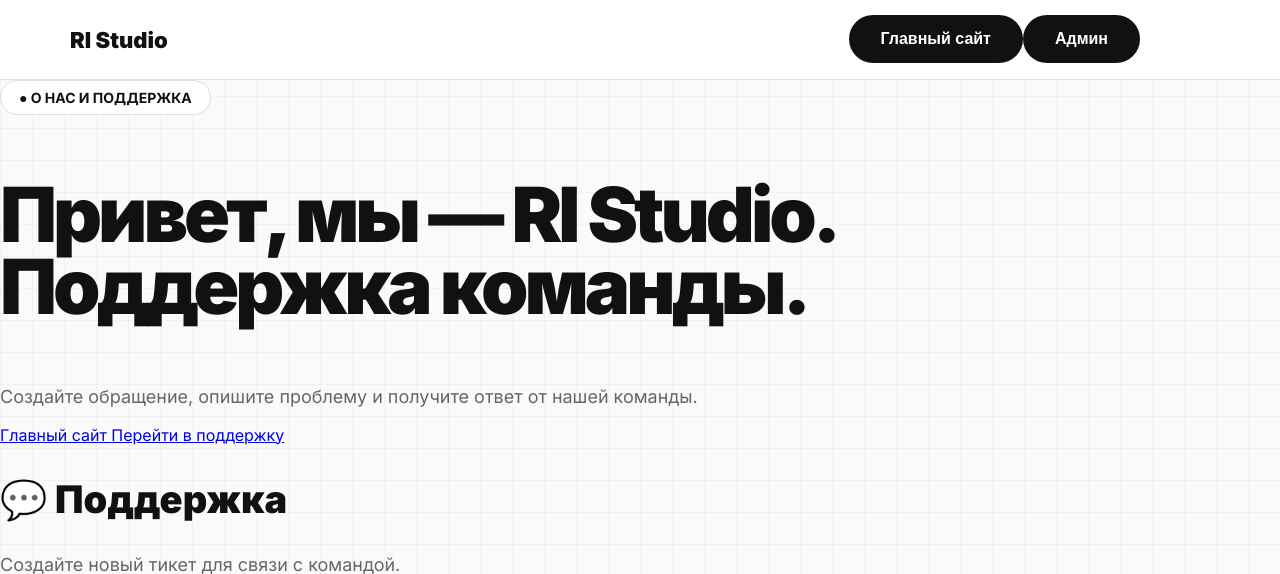
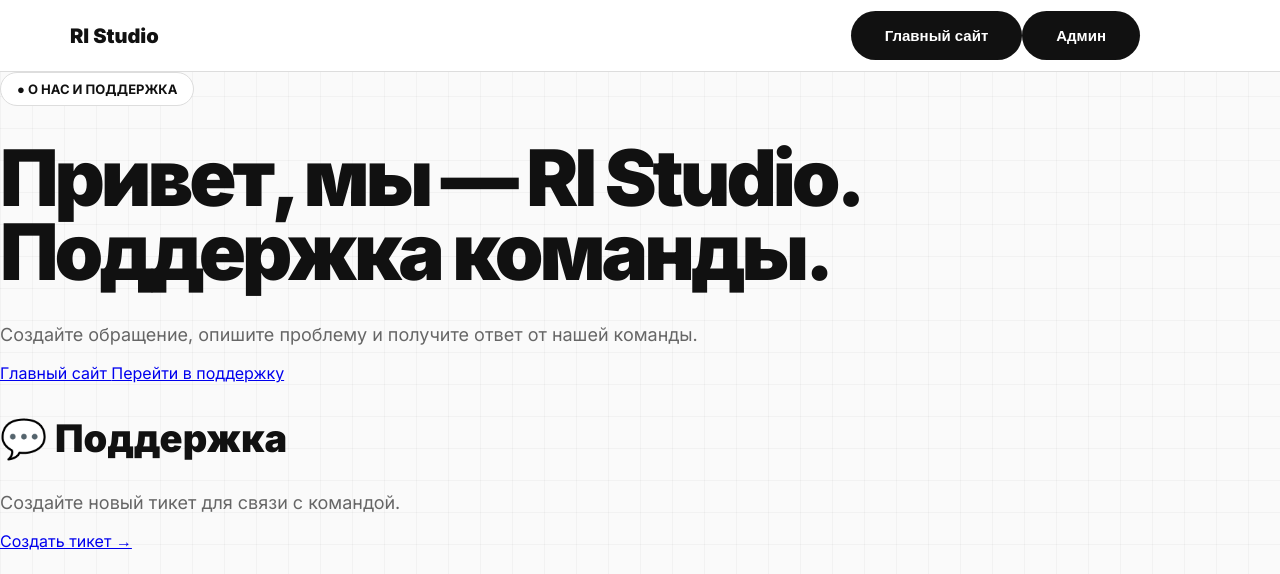
Before and after one commit to geminiappa/ri-studio-support, a Flask app: page / in a window 1280 px wide. Shown: the top 574 px of the page. Run offline with Flask 3, Linux system fonts and the light colour scheme; some libraries are stand-ins or nearby versions.

Commit message:
Update style.css

```diff
--- a/static/style.css
+++ b/static/style.css
@@ -21,84 +15,72 @@
     linear-gradient(90deg,#00000008 1px,transparent 1px);
 
     background-size:32px 32px;
-
 }
-
 
 
 /* HEADER */
 
 header,
 .nav{
-
-    height:80px;
-
-    background:white;
+    height:72px;
+    background:#fff;
+    border-bottom:1px solid #ddd;
 
     display:flex;
-
+    align-items:center;
     justify-content:space-between;
 
-    align-items:center;
+    padding:0 70px;
+}
 
-    padding:0 70px;
 
-    border-bottom:1px solid #ddd;
+.logo{
+    font-size:20px;
+    font-weight:900;
+}
+
+
+
+/* CONTAINER */
+
+.container{
+
+    max-width:1200px;
+    margin:auto;
+    padding:70px 40px;
 
 }
 
 
 
-.logo{
+/* BADGE */
 
-    font-size:22px;
+.badge{
 
-    font-weight:900;
+    display:inline-flex;
+
+    padding:8px 16px;
+
+    background:white;
+
+    border:1px solid #ddd;
+
+    border-radius:50px;
+
+    font-size:13px;
+
+    font-weight:700;
 
 }
 
 
 
-
-/* MAIN */
-
-.container{
-
-    max-width:1100px;
-
-    margin:auto;
-
-    padding:70px 30px;
-
-}
-
-
-
-
-.badge{
-
-    display:inline-block;
-
-    padding:8px 18px;
-
-    border:1px solid #ddd;
-
-    border-radius:30px;
-
-    background:white;
-
-    font-weight:700;
-
-    font-size:14px;
-
-}
-
-
+/* TITLE */
 
 
 h1{
 
-    font-size:76px;
+    font-size:78px;
 
     line-height:.95;
 
@@ -106,8 +88,9 @@
 
     font-weight:900;
 
+    margin:35px 0;
+
 }
-
 
 
 h2{
@@ -120,30 +103,30 @@
 
 
 
-
 p{
 
+    font-size:18px;
+
     color:#666;
-
-    font-size:18px;
 
 }
 
 
 
-
-
 /* BUTTONS */
-
 
 button,
 .btn,
 a.btn{
 
+    display:inline-flex;
 
-    border-radius:999px;
+    align-items:center;
 
-    padding:15px 32px;
+    justify-content:center;
+
+    gap:8px;
+
 
     background:#111;
 
@@ -151,27 +134,25 @@
 
     border:none;
 
+
+    padding:16px 34px;
+
+
+    border-radius:999px;
+
+
+    font-size:15px;
+
     font-weight:800;
 
-    font-size:16px;
 
     text-decoration:none;
 
-    display:inline-flex;
-
-    align-items:center;
-
-    justify-content:center;
 
     cursor:pointer;
 
 
-    transition:
-
-    transform .25s ease,
-
-    box-shadow .25s ease;
-
+    transition:.25s ease;
 
 }
 
```
Also changed, not shown: other parts of static/style.css (+123 -43 lines).
